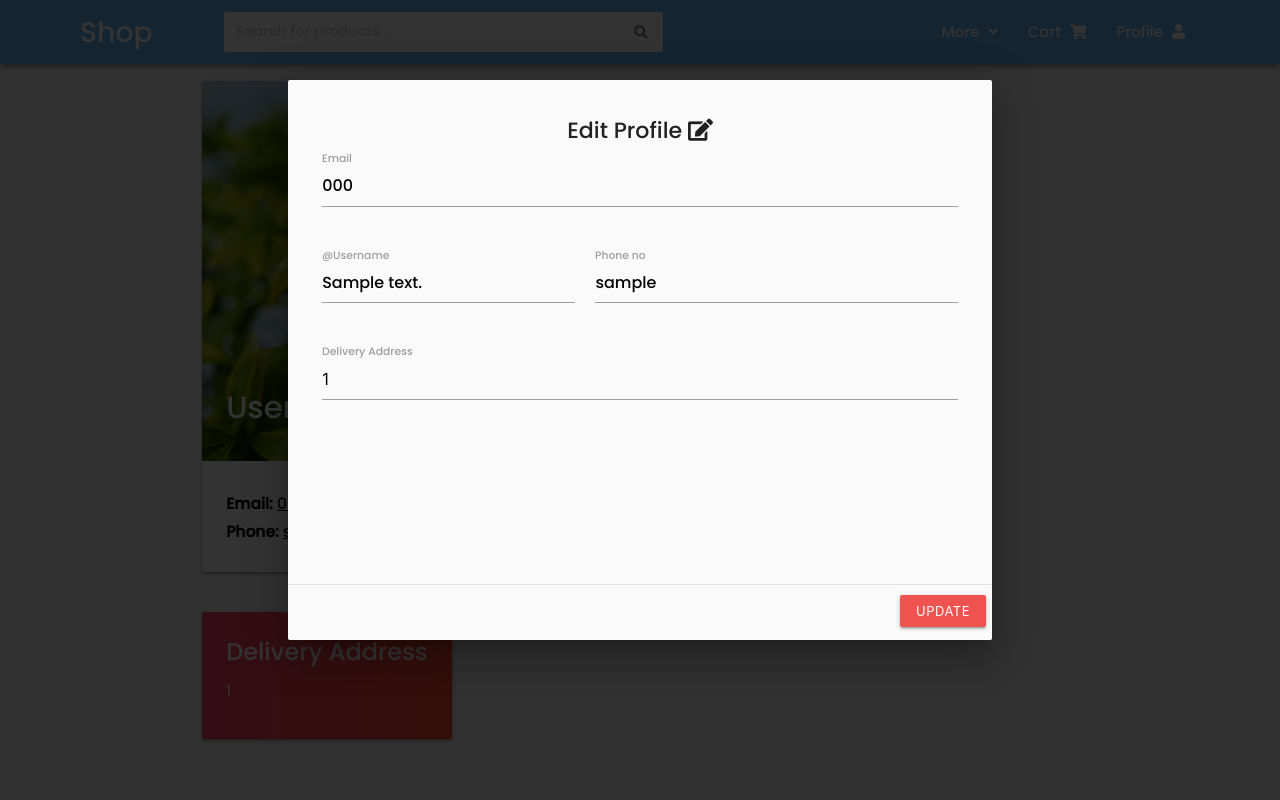
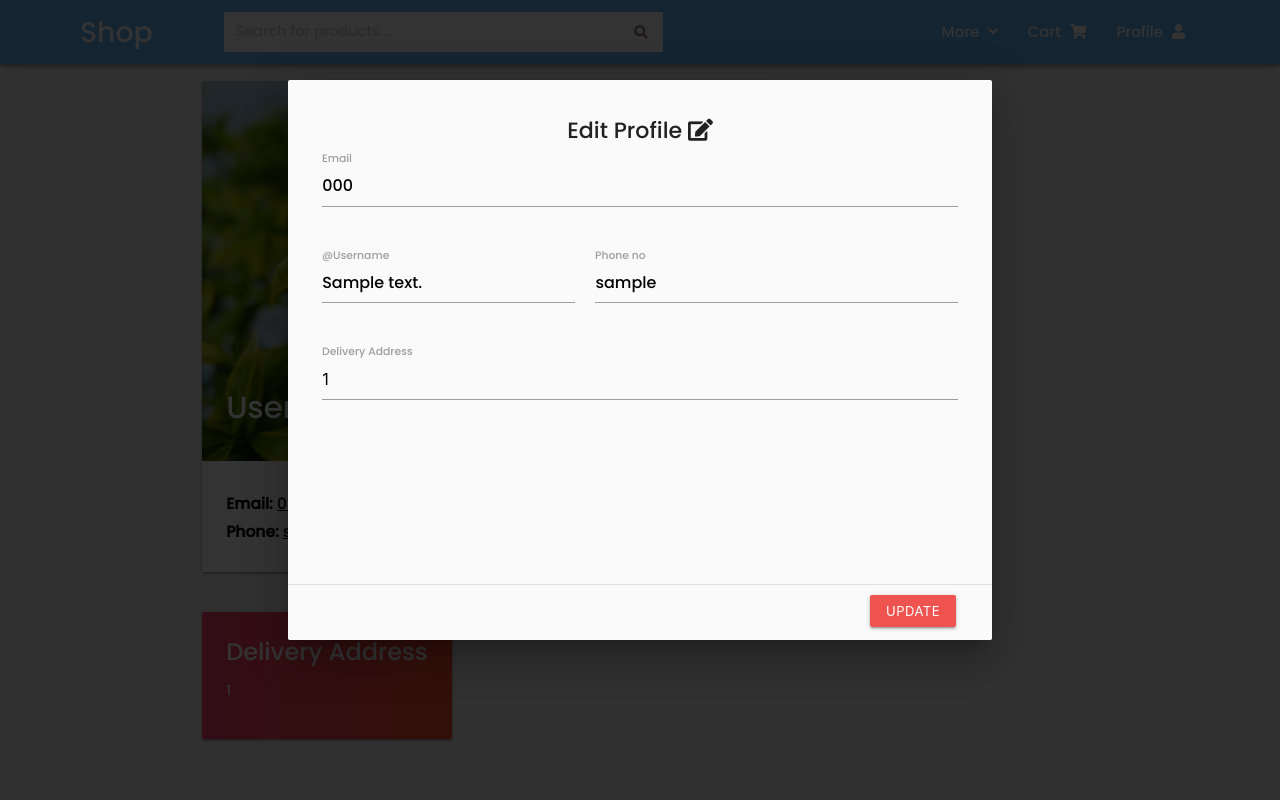
Before and after one commit to parthpanchal5/sdssds, a PHP site: page /profile.php in a window 1280 px wide, after a click on "create". Run offline with PHP 8.4, Linux system fonts and the light colour scheme; the visitor is signed in with stand-in values (Sample User, id 1); tables that the repository leaves empty or names only in its code hold one stand-in row (values such as "Sample post"); some libraries are stand-ins or nearby versions.

Commit message:
Small change

```diff
--- a/admin/insert_item.php
+++ b/admin/insert_item.php
@@ -104,7 +104,7 @@
 							<div class="row">
 								<div class="input-field col s12">
     							<select name="item_cat" >
-										<option value="none" selected>Choose your option</option>
+										<option value="none" selected>Category Listing</option>
 										<?php $sql = "SELECT * FROM category"; $result = mysqli_query($conn, $sql); while($row = mysqli_fetch_array($result)) { ?>
 										<option class="blue-text" value="<?php echo $row[1]; ?>"><?php echo $row[1]?></option>
 										<?php }?>
--- a/index.php
+++ b/index.php
@@ -37,7 +37,7 @@
 	<div class="row">
 		<div class="col s12 m3 l3">
 		<!-- Where do this php will go  -->
-		<?php $sql = "SELECT `item_id`, `item_name`, `item_img`, `item_cat`, `item_desc`, `item_price`, `item_qty`, `status` FROM item"; $result = mysqli_query($conn, $sql); while ($row = mysqli_fetch_array($conn, $result)) { ?>
+		<!-- <?php $sql = "SELECT `item_id`, `item_name`, `item_img`, `item_cat`, `item_desc`, `item_price`, `item_qty`, `status` FROM item"; $result = mysqli_query($conn, $sql); while ($row = mysqli_fetch_array($conn, $result)) { ?> -->
 			<div class="card">
         <div class="card-image">
           <img src="admin/img/<?php echo $row[3]; ?>">
--- a/js/main.js
+++ b/js/main.js
@@ -116,7 +116,11 @@ $(document).ready(function(){
     });
     $("#removeBtn").click(function(){
         let output = $("#qty-input").val(counter--);
-    })
+    });
+
+    // $('#modal1').blur(function(){
+    //     $('#modal1').addClass('animated fadeOutDown');
+    //  });
 
     // Config for dropdown
     $(".dropdown-trigger").dropdown({
@@ -132,7 +136,7 @@ $(document).ready(function(){
     $('.modal').modal({
         opacity: 0.8,
         inDuration: 420,
-        startingTop: '2%',
+        startingTop: '5%',
         dismissible: true,
         outDuration: 420,
         preventScrolling: false
--- a/profile.php
+++ b/profile.php
@@ -48,7 +48,7 @@
 </div>
 
 <!--Edit Modal-->
-<div id="modal1" class="modal modal-fixed-footer">
+<div id="modal1" class="modal modal-fixed-footer animated fadeInDown">
   <div class="modal-content">
     <h5 class="center">Edit Profile <i class="fa fa-edit fa-1x"></i></h5>
     <form action="edit_profile_code.php" method="POST">
@@ -80,7 +80,7 @@
       </div>
     </div>
     <div class="modal-footer">
-      <input type="submit" value="Update" name="edit" class="btn btn-block btn-small right red lighten-1">
+      <input type="submit" value="Update" name="edit" class="btn btn-block btn-small right red lighten-1" style="margin-right: 30px;">
     </div>
   </form>
 </div>
```
Also changed, not shown: admin/edit_item.php (+21 -21 lines).
